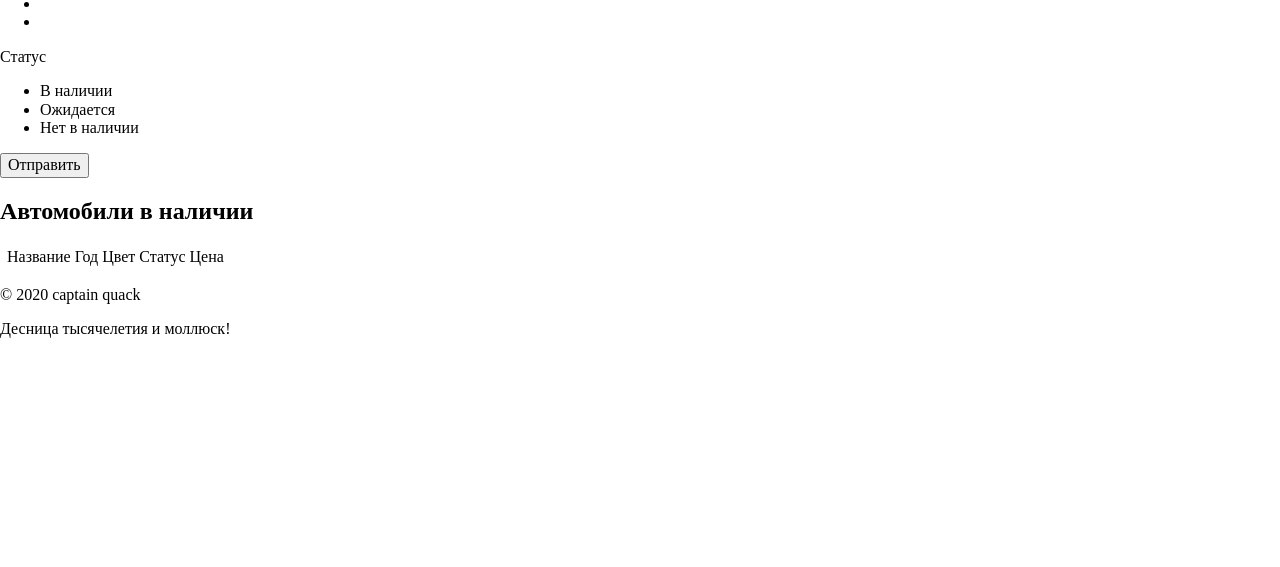
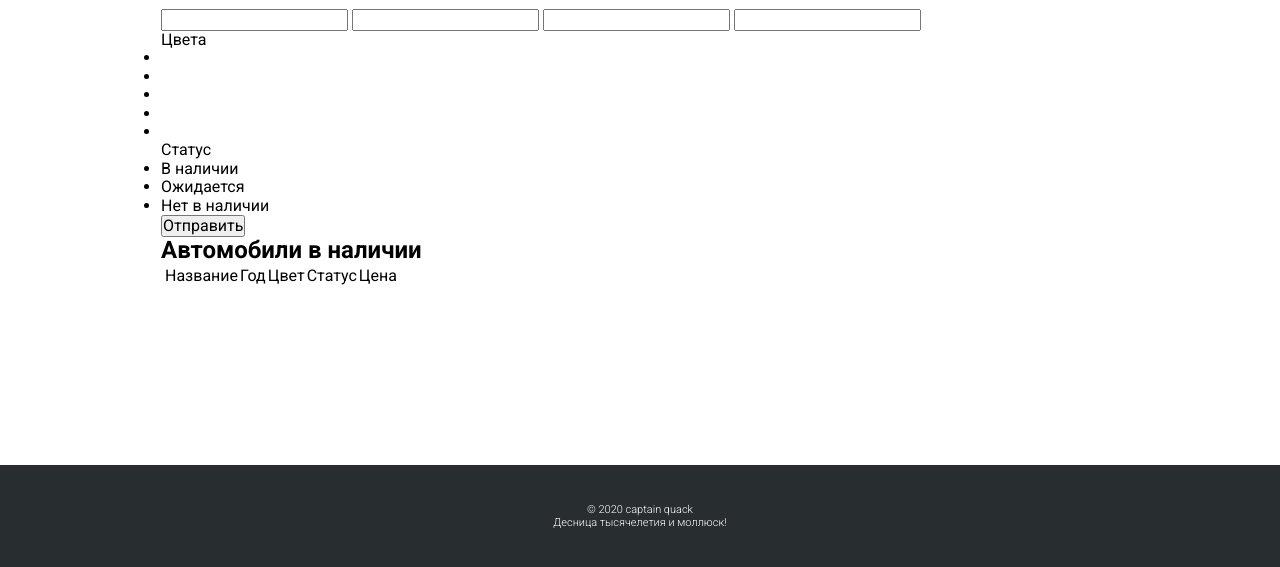
Before and after one commit to M-kos/kodix, a website built with webpack: page src/index.html in a window 1280 px wide. Shown: the part 233-800 px from the top of the page. Built offline with nearby package versions, Linux system fonts and the light colour scheme; files whose address does not match are found by name.

Commit message:
Стили для header & footer

```diff
--- a/src/styles/styles.css
+++ b/src/styles/styles.css
@@ -1 +1,89 @@
-@import '~normalize.css';
+@import "~normalize.css";
+
+* {
+  margin: 0;
+  padding: 0;
+  box-sizing: border-box;
+}
+
+html,
+body {
+  width: 100%;
+  height: 100%;
+}
+
+body {
+  font-family: "Roboto", sans-serif;
+}
+
+.wrapper {
+  width: 100%;
+  min-height: 100%;
+  display: flex;
+  flex-direction: column;
+  justify-content: space-between;
+  align-items: center;
+}
+
+/***** HEADER & FOOTER *****/
+
+.header,
+.footer {
+  width: 100%;
+  height: 102px;
+  display: flex;
+  flex-direction: column;
+  justify-content: center;
+  align-items: center;
+  background-color: #282d30;
+  color: #ffffff;
+  font-weight: 300;
+  font-size: 11px;
+  line-height: 13px;
+}
+
+.header__logo {
+  position: relative;
+  top: 3px;
+}
+
+/***** MAIN *****/
+
+.main {
+  width: 958px;
+  padding-top: 60px;
+  flex-grow: 1;
+}
+
+/***** MEDIA QUERIES *****/
+
+@media (max-width: 992px) {
+  .main {
+    width: 100%;
+    padding-left: 16px;
+    padding-right: 16px;
+  }
+}
+
+@media (max-width: 720px) {
+  .main {
+    padding-left: 10px;
+    padding-right: 10px;
+  }
+}
+
+@media (max-width: 572px) {
+  .header__logo {
+    width: 350px;
+  }
+}
+
+@media (max-width: 360px) {
+  .header__logo {
+    width: 300px;
+  }
+
+  .main {
+    padding: 30px 0 0 0;
+  }
+}
```
